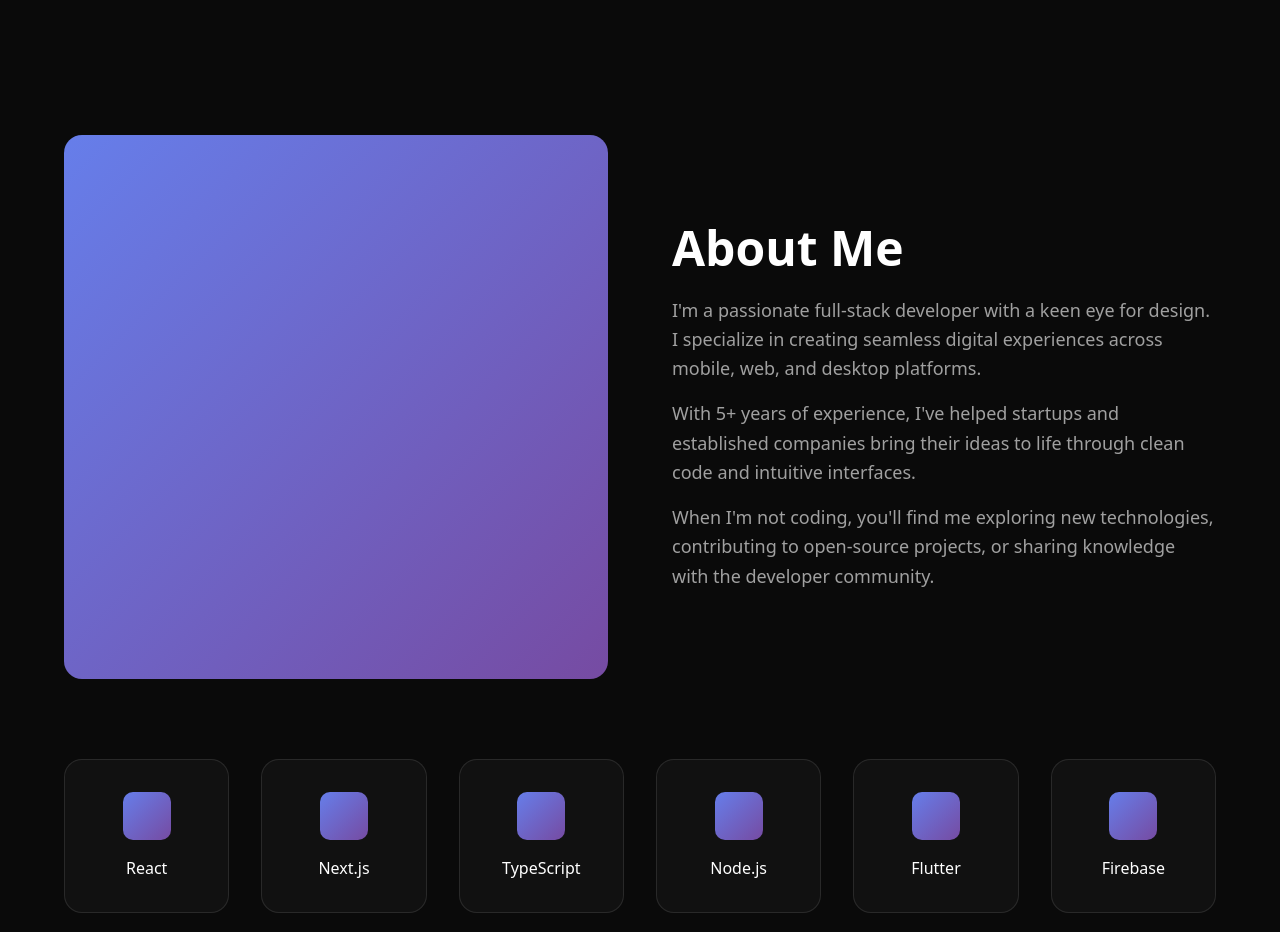
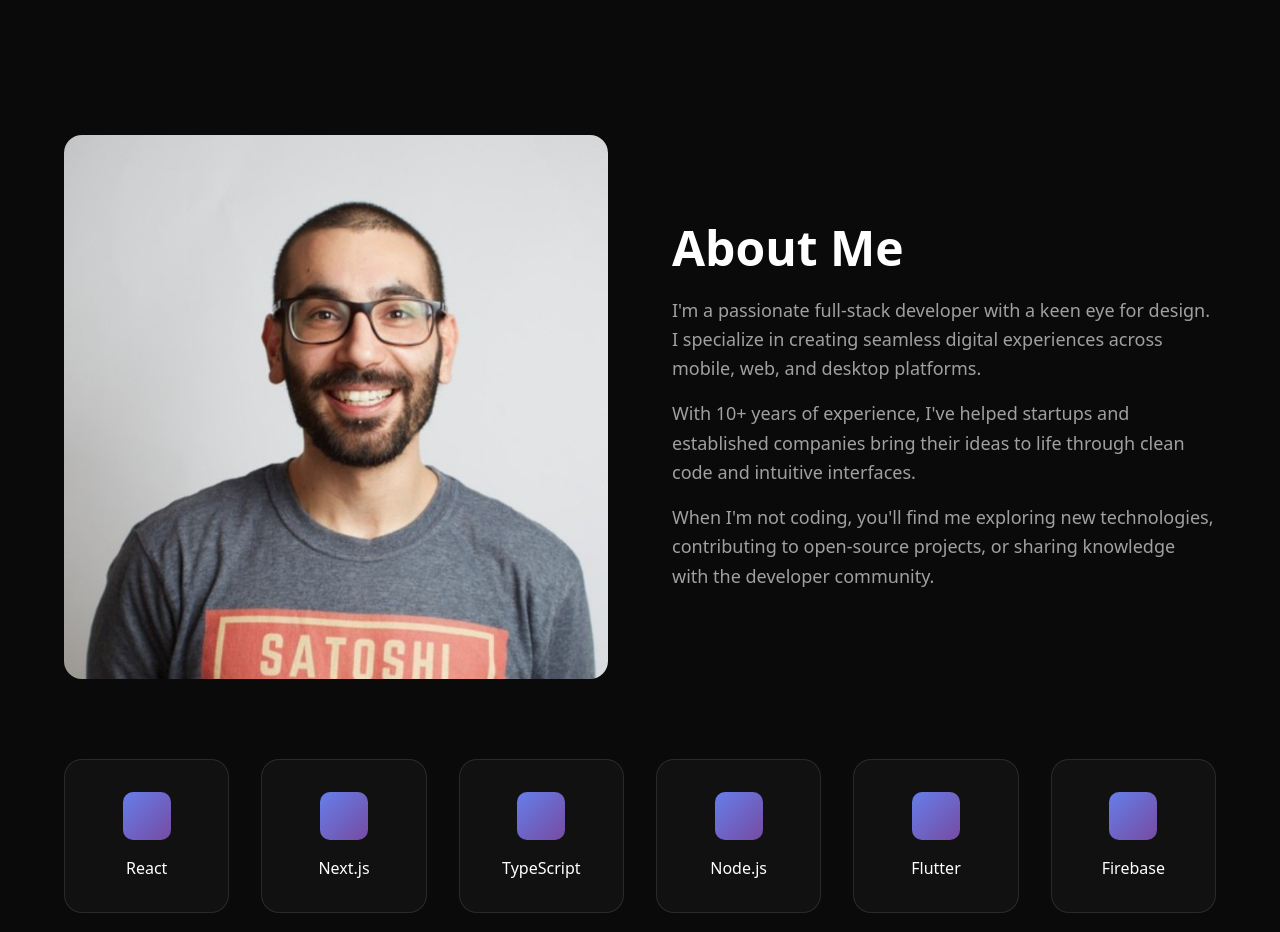
Before and after one commit to pagman/portfolio-nextjs, a Next.js app: page / in a window 1280 px wide. Shown: the part 5320-6252 px from the top of the page. Built offline with nearby package versions, Linux system fonts and the light colour scheme.

Commit message:
about me image

```diff
--- a/components/sections/about-section.tsx
+++ b/components/sections/about-section.tsx
@@ -1,3 +1,5 @@
+import Image from "next/image";
+
 const skills = [
   "React",
   "Next.js",
@@ -18,8 +20,16 @@ export function AboutSection() {
     <section id="about" className="py-16 md:py-24 px-[5%] max-w-7xl mx-auto">
       {/* Two-column layout */}
       <div className="grid grid-cols-1 lg:grid-cols-2 gap-8 lg:gap-16 items-center mb-12 md:mb-20">
-        {/* Image placeholder */}
-        <div className="aspect-square w-full max-w-md mx-auto lg:max-w-none gradient-bg rounded-2xl" />
+        {/* Profile image */}
+        <div className="aspect-square w-full max-w-md mx-auto lg:max-w-none rounded-2xl overflow-hidden">
+          <Image
+            src="/images/me.jfif"
+            alt="Profile picture"
+            width={400}
+            height={400}
+            className="w-full h-full object-cover"
+          />
+        </div>
 
         {/* About text */}
         <div>
@@ -33,7 +43,7 @@ export function AboutSection() {
               across mobile, web, and desktop platforms.
             </p>
             <p>
-              With 5+ years of experience, I&apos;ve helped startups and
+              With 10+ years of experience, I&apos;ve helped startups and
               established companies bring their ideas to life through clean code
               and intuitive interfaces.
             </p>
```
Also changed, not shown: public/images/me.jfif (added).
